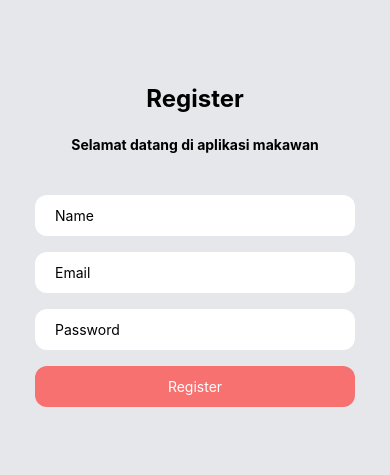
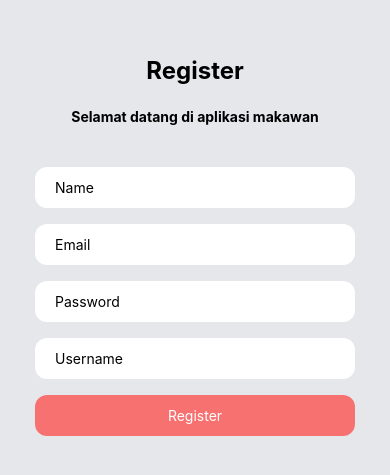
Before and after one commit to rajastra/mawakan, a React Native app: screen /Register in a window 390 px wide. Shown: the part 187-662 px from the top of the page. Built offline with nearby package versions, Linux system fonts and the light colour scheme.

Commit message:
update register

```diff
--- a/components/stack/Register.js
+++ b/components/stack/Register.js
@@ -46,7 +46,13 @@ const Register = () => {
         onChangeText={setPassword}
         value={password}
       />
-      <Pressable>
+      <TextInput
+      className="px-5 py-3 bg-white rounded-xl"
+        placeholder="Username"
+        onChangeText={setUsername}
+        value={username}
+      />
+      <Pressable className={submitHandler}>
         <Text className="text-white bg-red-400 rounded-xl px-5 py-3 text-center">Register</Text>
       </Pressable>
       </View>
```
